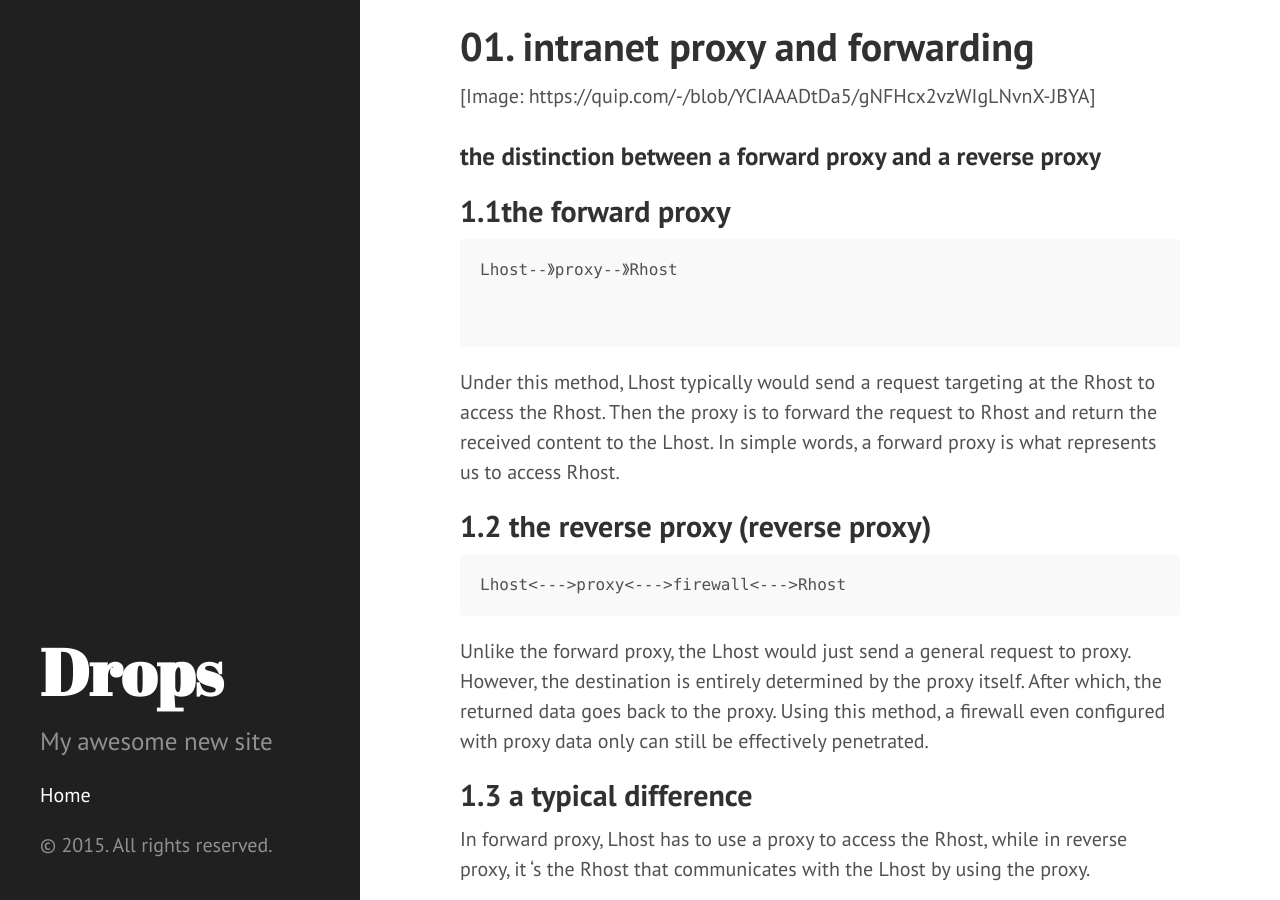
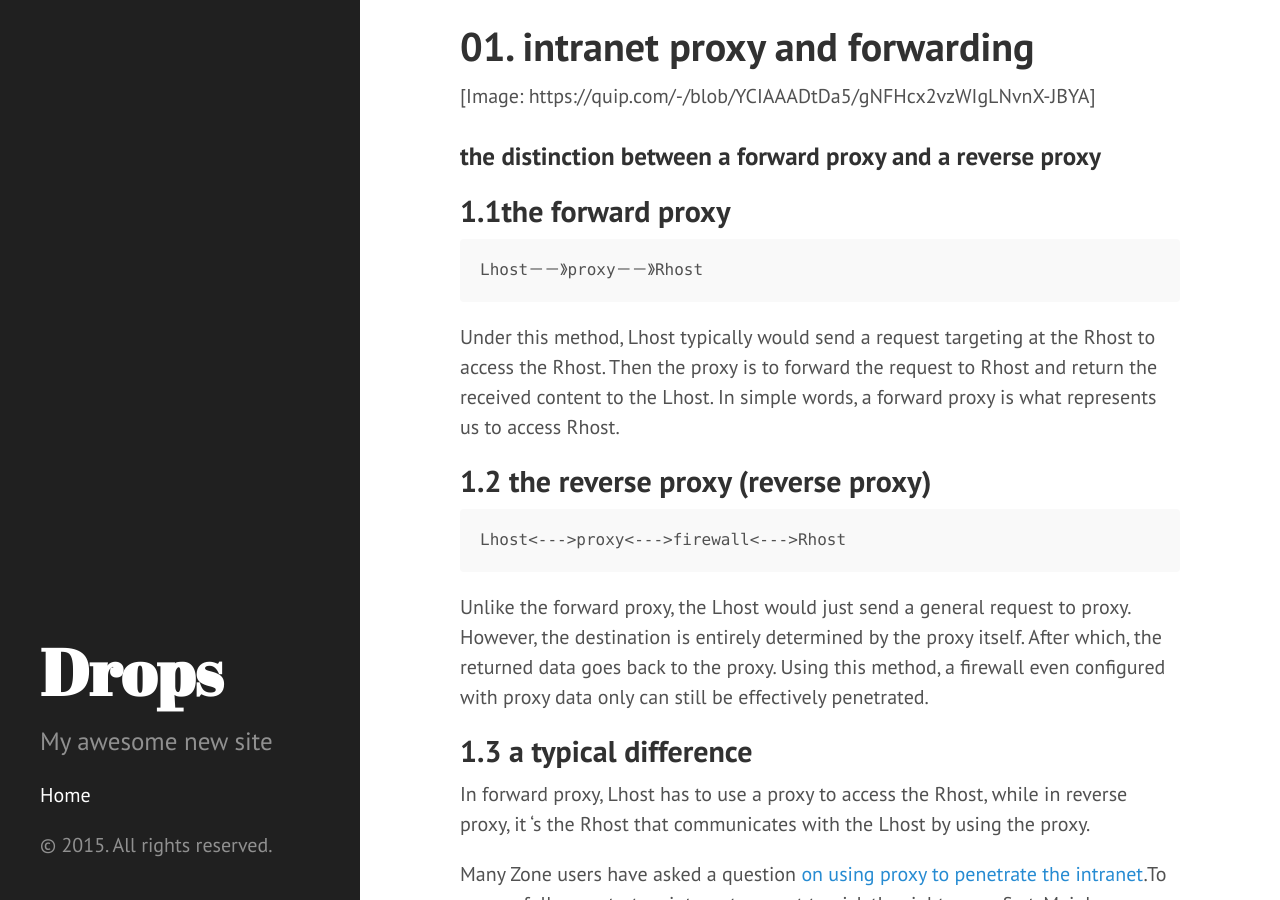
Before and after one commit to woolabs/woolabs.github.io, a Jekyll site: the page built from _posts/2015-06-04-capriccio-on-the-intranet-penetration.markdown, in a window 1280 px wide and 900 px high, scrolled down 423 px. Built offline with Jekyll 4.4.1, drawn with Linux system fonts in a browser that asks for light colours.

````diff
--- a/_posts/2015-06-04-capriccio-on-the-intranet-penetration.markdown
+++ b/_posts/2015-06-04-capriccio-on-the-intranet-penetration.markdown
@@ -16,11 +16,9 @@ Intranet penetration definitely cannot be illustrated in one or two articles. Th
 
 ## 1.1the forward proxy
 
-```
-Lhost--》proxy--》Rhost
 
+    Lhost－－》proxy－－》Rhost
 
-```
 
 
 
````
